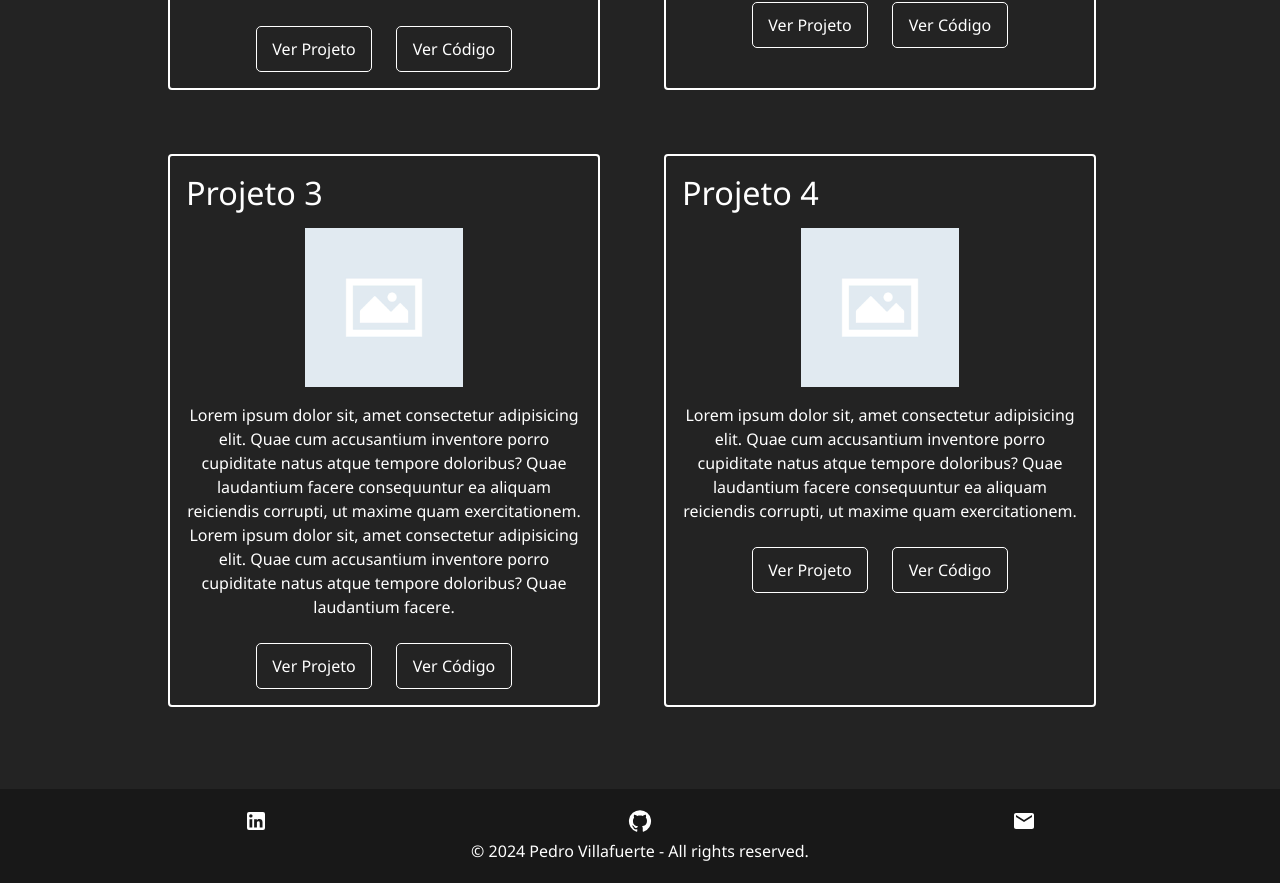
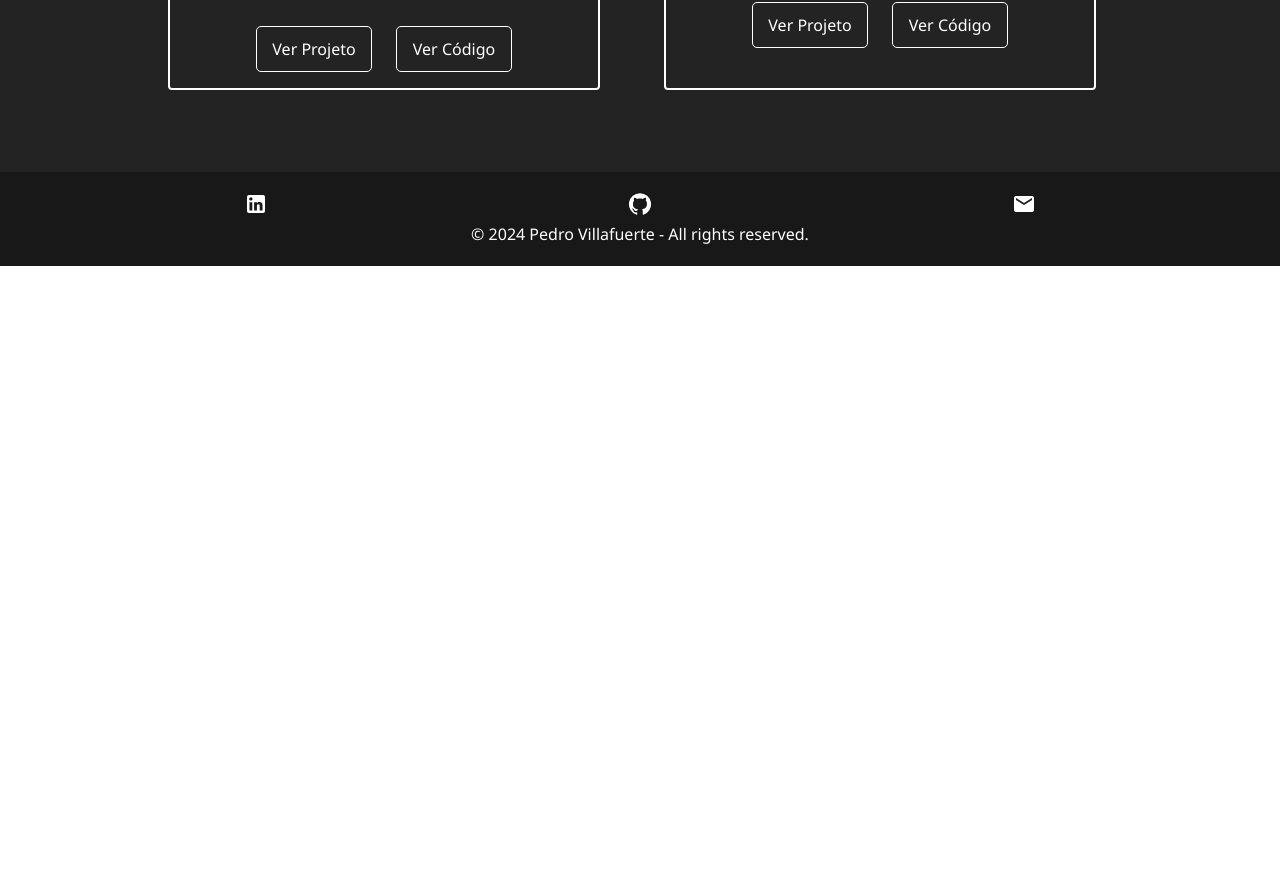
Before and after one commit to PedroVillafuerte/my-portfolio, a React (Vite) app: page / in a window 1280 px wide. Shown: the part 2134-3017 px from the top of the page. After the commit the page ends 2400 px from the top, so only its background shows below. Built offline with nearby package versions, Linux system fonts and the light colour scheme.

Commit message:
pequenos ajustes

```diff
--- a/src/i18n/translations/ptbr.json
+++ b/src/i18n/translations/ptbr.json
@@ -15,10 +15,6 @@
         "project1Tittle": "Portfólio",
         "project1Text": "Projeto feito usando React, biblioteca Material UI e a biblioteca i18n.",
         "project2Tittle": "CRUD",
-        "project2Text": "Projeto em construção",
-        "project3Tittle": "Projeto 3",
-        "project3Text": "Lorem ipsum dolor sit, amet consectetur adipisicing elit. Quae cum accusantium inventore porro cupiditate natus atque tempore doloribus? Quae laudantium facere consequuntur ea aliquam reiciendis corrupti, ut maxime quam exercitationem. Lorem ipsum dolor sit, amet consectetur adipisicing elit. Quae cum accusantium inventore porro cupiditate natus atque tempore doloribus? Quae laudantium facere.",
-        "project4Tittle": "Projeto 4",
-        "project4Text": "Lorem ipsum dolor sit, amet consectetur adipisicing elit. Quae cum accusantium inventore porro cupiditate natus atque tempore doloribus? Quae laudantium facere consequuntur ea aliquam reiciendis corrupti, ut maxime quam exercitationem."
+        "project2Text": "Projeto em construção"
     }
 }
--- a/src/pages/Home/sections/Hero/Hero.tsx
+++ b/src/pages/Home/sections/Hero/Hero.tsx
@@ -41,7 +41,7 @@ const Hero = () => {
         <Grid container spacing={2}>
           <Grid item xs={12} md={5}>
             <Box position="relative">
-              <Box position="absolute" width={"150%"} top={-200} right={-100}>
+              <Box position="absolute" width={"100%"} top={-30} right={0}>
                 <AnimatedBackground></AnimatedBackground>
               </Box>
               <Box position="relative" textAlign="center">
--- a/src/pages/Home/sections/Projects/Projects.tsx
+++ b/src/pages/Home/sections/Projects/Projects.tsx
@@ -49,30 +49,6 @@ const Projects = () => {
             </Project>
           </Grid>
 
-          <Grid item xs={12} md={4} textAlign="center" border={2} borderRadius={1} borderColor={"white"} margin={4} padding={"16px"}>
-          <Project
-            name={t("project3Tittle")}
-            image={placeHolder}
-            description={t("project3Text")}
-            buttons={[
-                {label: t("projectsButtonViewProject"), link: 'https://www.google.com/'},
-                {label: t("projectsButtonViewCode"), link: 'https://github.com/'},
-            ]}
-            >
-            </Project>
-            </Grid>
-            <Grid item xs={12} md={4} textAlign="center" border={2} borderRadius={1} borderColor={"white"} margin={4} padding={"16px"}>
-          <Project
-            name={t("project4Tittle")}
-            image={placeHolder}
-            description={t("project4Text")}
-            buttons={[
-                {label: t("projectsButtonViewProject"), link: 'https://www.google.com/'},
-                {label: t("projectsButtonViewCode"), link: 'https://github.com/'},
-            ]}
-            >
-            </Project>
-            </Grid>
         </Grid>
       </StyledProjects>
 
```
